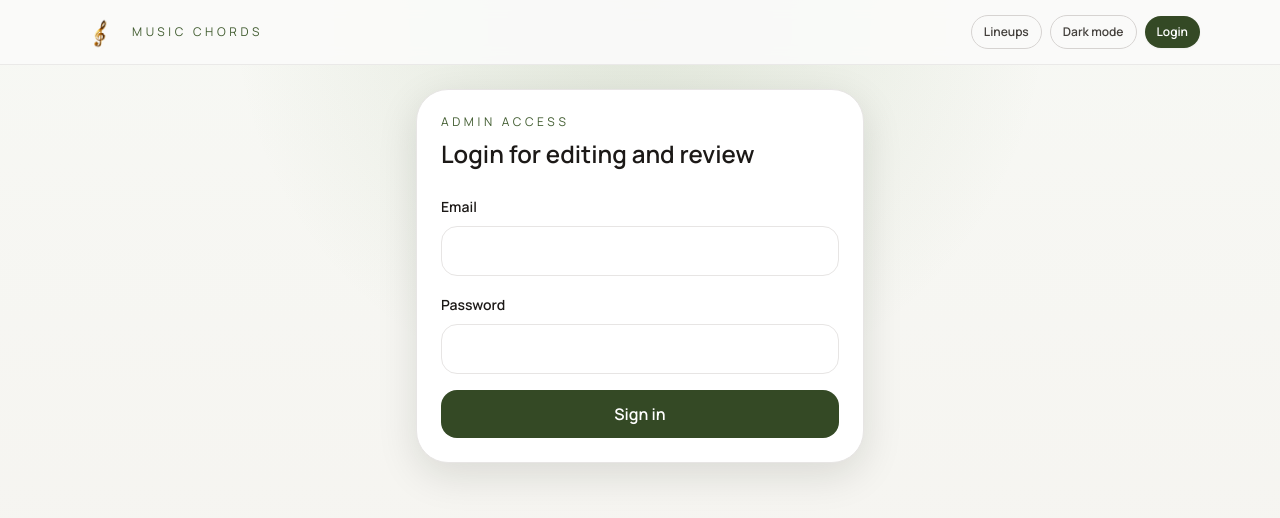
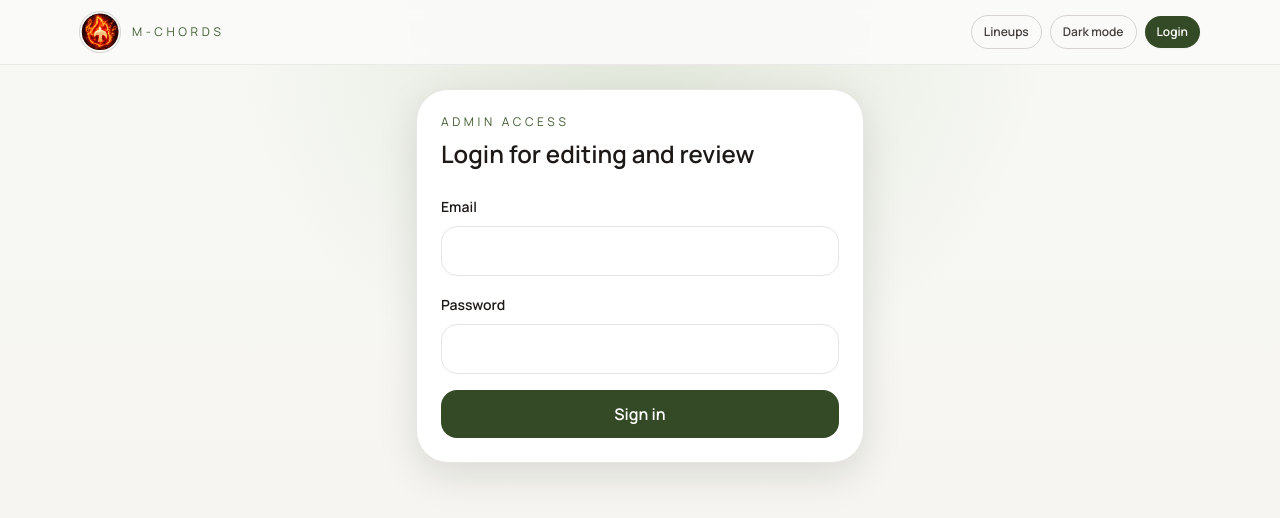
Before and after one commit to mastereps/music-chords, a React (Vite) app in the folder frontend/: page /login in a window 1280 px wide. Shown: the top 518 px of the page. Built offline with nearby package versions, Linux system fonts and the light colour scheme; no server answers.

Commit message:
logo and favicon

```diff
--- a/frontend/index.html
+++ b/frontend/index.html
@@ -3,7 +3,9 @@
   <head>
     <meta charset="UTF-8" />
     <meta name="viewport" content="width=device-width, initial-scale=1.0" />
-    <title>Music Chords</title>
+    <link rel="icon" type="image/png" href="/images/maranatha_music_logo.png" />
+    <link rel="apple-touch-icon" href="/images/maranatha_music_logo.png" />
+    <title>M-chords</title>
   </head>
   <body class="bg-stone-50">
     <div id="root"></div>
--- a/frontend/src/components/AppLayout.js
+++ b/frontend/src/components/AppLayout.js
@@ -13,7 +13,7 @@ export function AppLayout() {
         document.documentElement.classList.toggle('dark', theme === 'dark');
         window.localStorage.setItem('theme', theme);
     }, [theme]);
-    return (_jsxs("div", { className: "min-h-screen overflow-x-clip bg-[radial-gradient(circle_at_top,_rgba(111,144,84,0.16),_transparent_40%),linear-gradient(180deg,_#f7f8f4_0%,_#f5f3ef_100%)] text-stone-900 dark:bg-[linear-gradient(180deg,_#172014_0%,_#101711_100%)] dark:text-stone-100", children: [_jsx("header", { className: "sticky top-0 z-30 border-b border-stone-200/80 bg-stone-50/95 backdrop-blur dark:border-stone-800 dark:bg-stone-950/90", children: _jsxs("div", { className: "mx-auto flex max-w-6xl flex-col gap-3 px-4 py-3 sm:flex-row sm:items-center sm:justify-between", children: [_jsxs(Link, { to: "/", className: "flex min-w-0 items-center justify-center gap-3 sm:justify-start", children: [_jsx("img", { src: "/images/music-charts-logo.png", alt: "Music Charts logo", className: "h-10 w-10 shrink-0 object-contain" }), _jsx("p", { className: "truncate text-[11px] uppercase tracking-[0.22em] text-brand-600 dark:text-brand-300 sm:text-xs sm:tracking-[0.3em]", children: "Music Chords" })] }), _jsxs("div", { className: "flex flex-wrap items-center justify-center gap-2 sm:justify-end", children: [_jsx(NavLink, { to: "/lineups", className: ({ isActive }) => `rounded-full border px-3 py-2 text-center text-xs font-semibold transition ${isActive
+    return (_jsxs("div", { className: "min-h-screen overflow-x-clip bg-[radial-gradient(circle_at_top,_rgba(111,144,84,0.16),_transparent_40%),linear-gradient(180deg,_#f7f8f4_0%,_#f5f3ef_100%)] text-stone-900 dark:bg-[linear-gradient(180deg,_#172014_0%,_#101711_100%)] dark:text-stone-100", children: [_jsx("header", { className: "sticky top-0 z-30 border-b border-stone-200/80 bg-stone-50/95 backdrop-blur dark:border-stone-800 dark:bg-stone-950/90", children: _jsxs("div", { className: "mx-auto flex max-w-6xl flex-col gap-3 px-4 py-3 sm:flex-row sm:items-center sm:justify-between", children: [_jsxs(Link, { to: "/", className: "flex min-w-0 items-center justify-center gap-3 sm:justify-start", children: [_jsx("span", { className: "h-10 w-10 shrink-0 overflow-hidden rounded-full ring-1 ring-brand-700/20 dark:ring-brand-300/20", children: _jsx("img", { src: "/images/maranatha_music_logo.png", alt: "Maranatha Music logo", className: "h-full w-full object-cover" }) }), _jsx("p", { className: "truncate text-[11px] uppercase tracking-[0.22em] text-brand-600 dark:text-brand-300 sm:text-xs sm:tracking-[0.3em]", children: "M-chords" })] }), _jsxs("div", { className: "flex flex-wrap items-center justify-center gap-2 sm:justify-end", children: [_jsx(NavLink, { to: "/lineups", className: ({ isActive }) => `rounded-full border px-3 py-2 text-center text-xs font-semibold transition ${isActive
                                         ? 'border-brand-500 bg-brand-50 text-brand-700 dark:border-brand-400 dark:bg-brand-900/40 dark:text-brand-100'
                                         : 'border-stone-300 text-stone-700 hover:border-brand-500 hover:text-brand-700 dark:border-stone-700 dark:text-stone-200'}`, children: "Lineups" }), user?.role && (user.role === 'admin' || user.role === 'editor') ? (_jsx(NavLink, { to: "/admin", className: "rounded-full border border-stone-300 px-3 py-2 text-center text-xs font-semibold text-stone-700 transition hover:border-brand-500 hover:text-brand-700 dark:border-stone-700 dark:text-stone-200", children: "Admin" })) : null, _jsx(ThemeToggle, { theme: theme, onToggle: () => setTheme(theme === 'dark' ? 'light' : 'dark') }), user ? (_jsx("button", { type: "button", onClick: () => void logout(), className: "rounded-full bg-brand-700 px-3 py-2 text-center text-xs font-semibold text-white shadow-sm transition hover:bg-brand-800", children: "Sign out" })) : (_jsx(NavLink, { to: "/login", className: "rounded-full bg-brand-700 px-3 py-2 text-center text-xs font-semibold text-white shadow-sm transition hover:bg-brand-800", children: "Login" }))] })] }) }), _jsx("main", { className: "mx-auto w-full max-w-6xl min-w-0 px-4 py-4 sm:py-6", children: _jsx(Outlet, {}) })] }));
 }
--- a/frontend/src/components/AppLayout.tsx
+++ b/frontend/src/components/AppLayout.tsx
@@ -21,9 +21,9 @@ export function AppLayout() {
       <header className="sticky top-0 z-30 border-b border-stone-200/80 bg-stone-50/95 backdrop-blur dark:border-stone-800 dark:bg-stone-950/90">
         <div className="mx-auto flex max-w-6xl flex-col gap-3 px-4 py-3 sm:flex-row sm:items-center sm:justify-between">
           <Link to="/" className="flex min-w-0 items-center justify-center gap-3 sm:justify-start">
-            <img src="/images/music-charts-logo.png" alt="Music Charts logo" className="h-10 w-10 shrink-0 object-contain" />
+            <span className="h-10 w-10 shrink-0 overflow-hidden rounded-full ring-1 ring-brand-700/20 dark:ring-brand-300/20"><img src="/images/maranatha_music_logo.png" alt="Maranatha Music logo" className="h-full w-full object-cover" /></span>
             <p className="truncate text-[11px] uppercase tracking-[0.22em] text-brand-600 dark:text-brand-300 sm:text-xs sm:tracking-[0.3em]">
-              Music Chords
+              M-chords
             </p>
           </Link>
           <div className="flex flex-wrap items-center justify-center gap-2 sm:justify-end">
```
Also changed, not shown: frontend/public/images/maranatha_music_logo.png (added).
